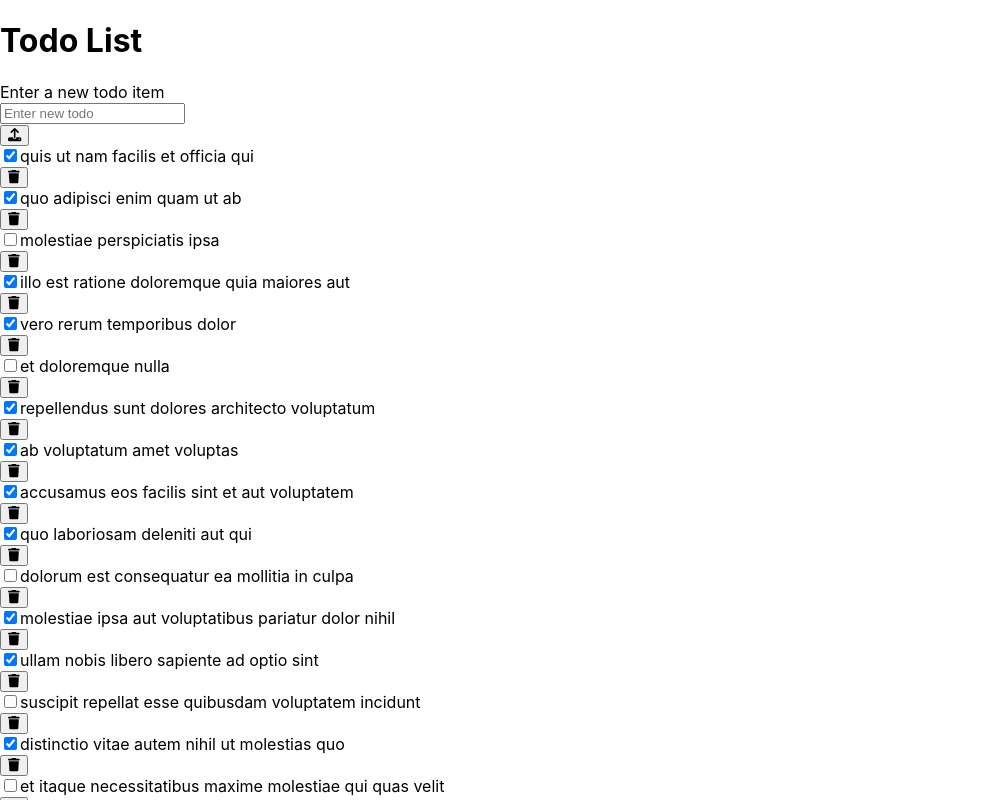
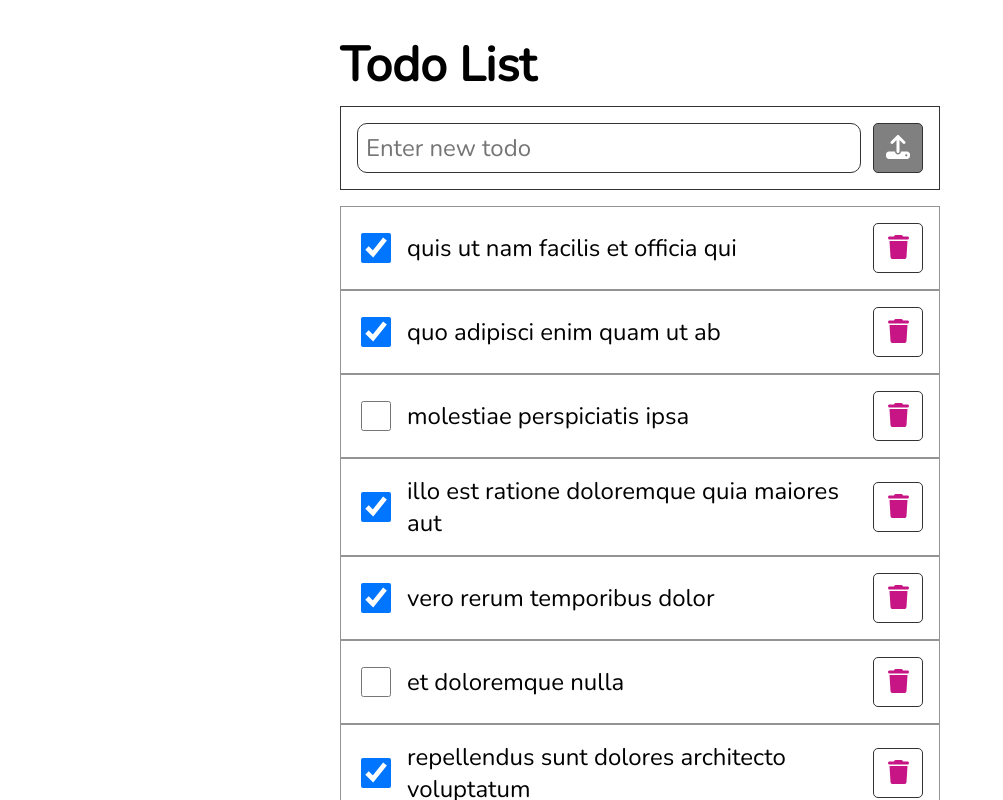
Before and after one commit to forrestmorrison/rtk-query-intro, a React (Create React App) app in the folder client/: page / in a window 1280 px wide. Shown: the top 800 px of the page, without its empty margins (0-1003 px from the left). Built offline with nearby package versions, Linux system fonts and the light colour scheme; data requests are answered from the project's data file.

Commit message:
added CSS code to index.css

```diff
--- a/client/src/index.css
+++ b/client/src/index.css
@@ -1,13 +1,91 @@
+@import url('https://fonts.googleapis.com/css2?family=Nunito&display=swap');
+
 body {
-  margin: 0;
-  font-family: -apple-system, BlinkMacSystemFont, 'Segoe UI', 'Roboto', 'Oxygen',
-    'Ubuntu', 'Cantarell', 'Fira Sans', 'Droid Sans', 'Helvetica Neue',
-    sans-serif;
-  -webkit-font-smoothing: antialiased;
-  -moz-osx-font-smoothing: grayscale;
+  font-family: 'Nunito', sans-serif;
+  font-size: 1.5rem;
 }
 
-code {
-  font-family: source-code-pro, Menlo, Monaco, Consolas, 'Courier New',
-    monospace;
+input[type="text"], button {
+  font: inherit;
 }
+
+main {
+  margin: auto;
+  max-width: 600px;
+}
+
+h1 {
+  margin-bottom: 0.5rem;
+}
+
+article {
+  padding: 1rem;
+  display: flex;
+  justify-content: space-between;
+  align-items: center;
+  border: 1px solid hsl(0, 0%, 58%);
+}
+
+.todo {
+  display: flex;
+  justify-content: flex-start;
+  align-items: center;
+}
+
+input[type="checkbox"] {
+  min-width: 30px;
+  min-height: 30px;
+  margin-right: 1rem;
+}
+
+button {
+  min-width: 50px;
+  min-height: 50px;
+  border: 1px solid #333;
+  border-radius: 10%;
+  cursor: pointer;
+}
+
+.trash {
+  background-color: #fff;
+  color: mediumvioletred;
+}
+
+.trash:focus, .trash:hover {
+  filter:brightness(120%)
+}
+
+form {
+  padding: 1rem;
+  display: flex;
+  justify-content: space-between;
+  align-items: center;
+  border: 1px solid #333;
+  margin-bottom: 1rem;
+}
+
+form label {
+  position: absolute;
+  left: -10000px;
+}
+
+.new-todo {
+  width: 100%;
+  padding-right: 30px;
+}
+
+input[type="text"] {
+  width: 100%;
+  padding: 0.5rem;
+  border-radius: 10px;
+  border: 0.5px solid #333;
+}
+
+.submit {
+  background-color: gray;
+  color: #fff;
+}
+
+.submit:focus, .submit:hover {
+  background-color: limegreen;
+}
```
